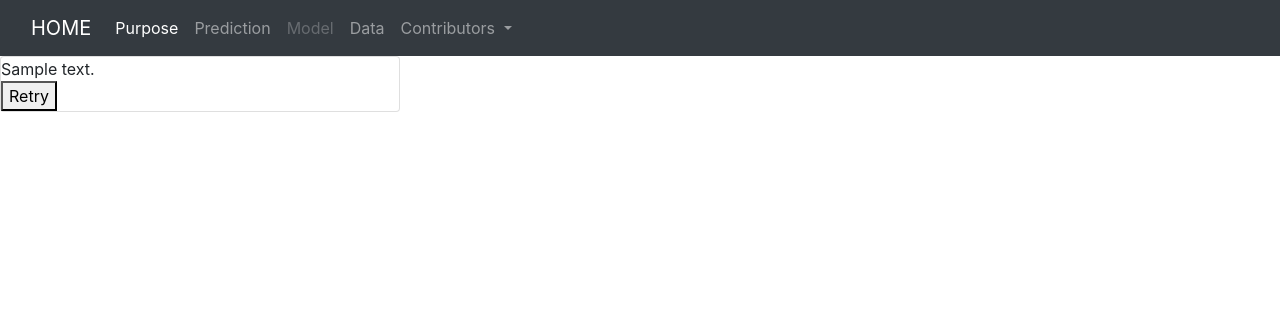
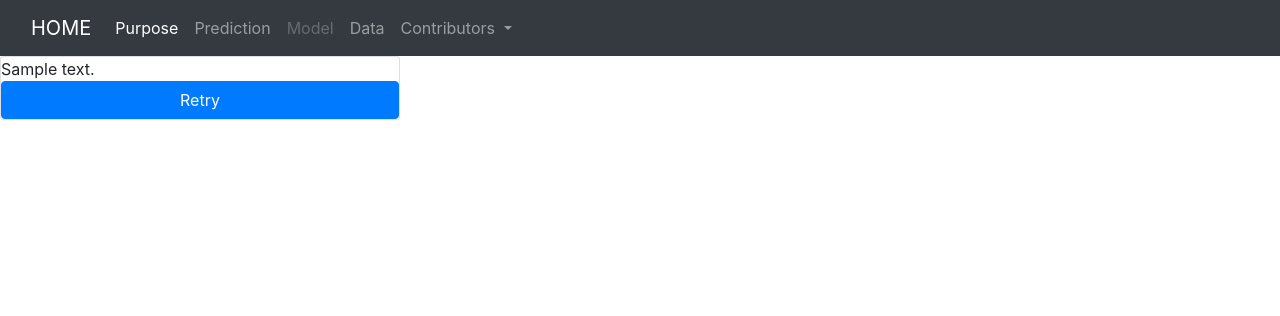
Before and after one commit to pauls21033/Machine-Learning-Predicting-Stroke-Model-Project, a Flask app: template Flask App/templates/result.html in a window 1280 px wide. Shown: the top 316 px of the page. Run offline with Flask 2, Linux system fonts and the light colour scheme; the template is opened without the code that fills it: most values are stand-ins (such as "Sample title", 1, 10 or a date in 2020); parts of the project's set-up code (start-up, migrations or seed data) failed here and were passed over; some libraries are stand-ins or nearby versions.

Commit message:
updated results page

```diff
--- a/Flask App/templates/result.html
+++ b/Flask App/templates/result.html
@@ -63,7 +63,7 @@
               </div>
               <form action="home">
                   <div class="field">
-                      <button class="button is-fullwidth is-rounded is-success">Retry</button>
+                    <button type="submit" class="btn btn-primary btn-block btn-large">Retry</button>
                   </div>
               </form>
           </div>
```
